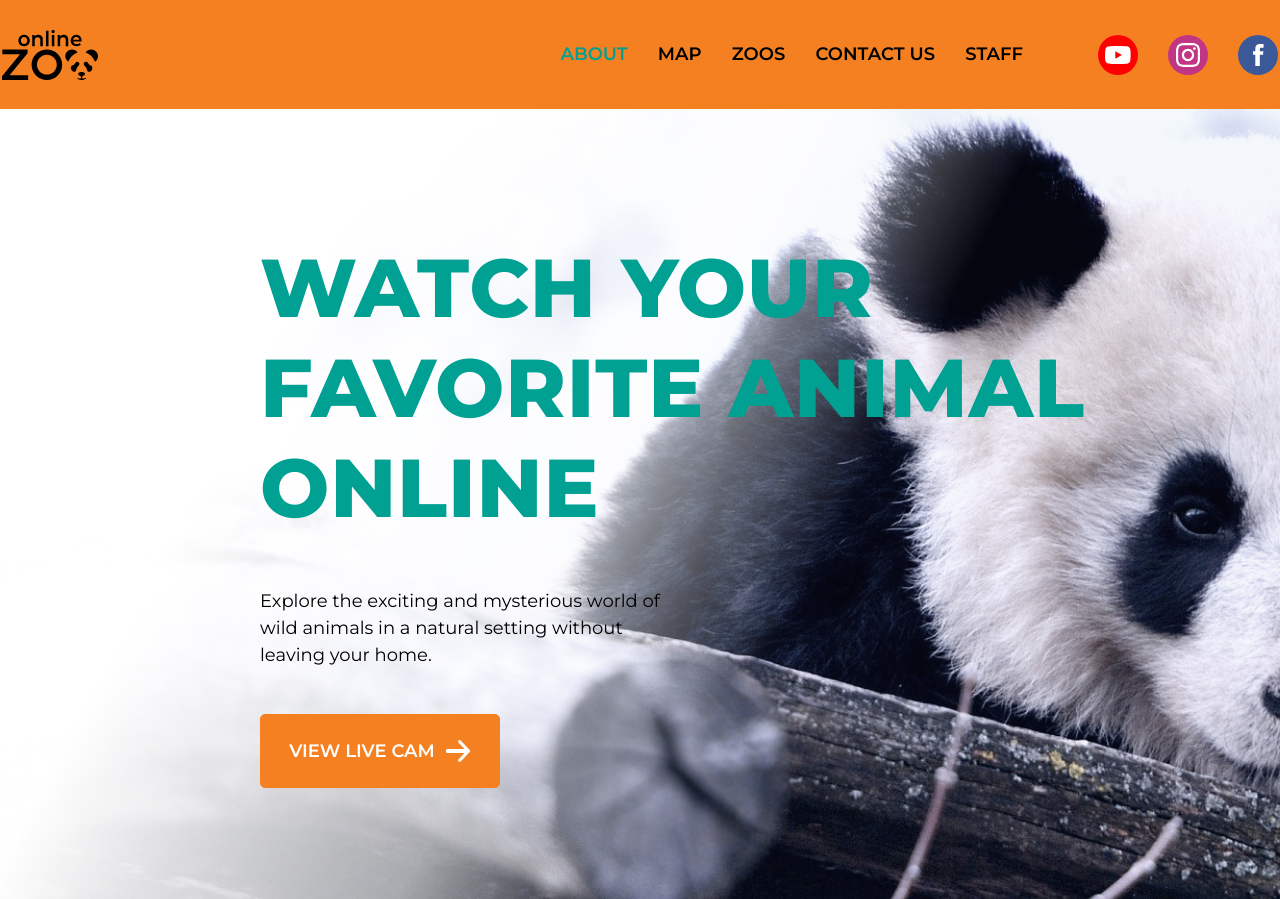
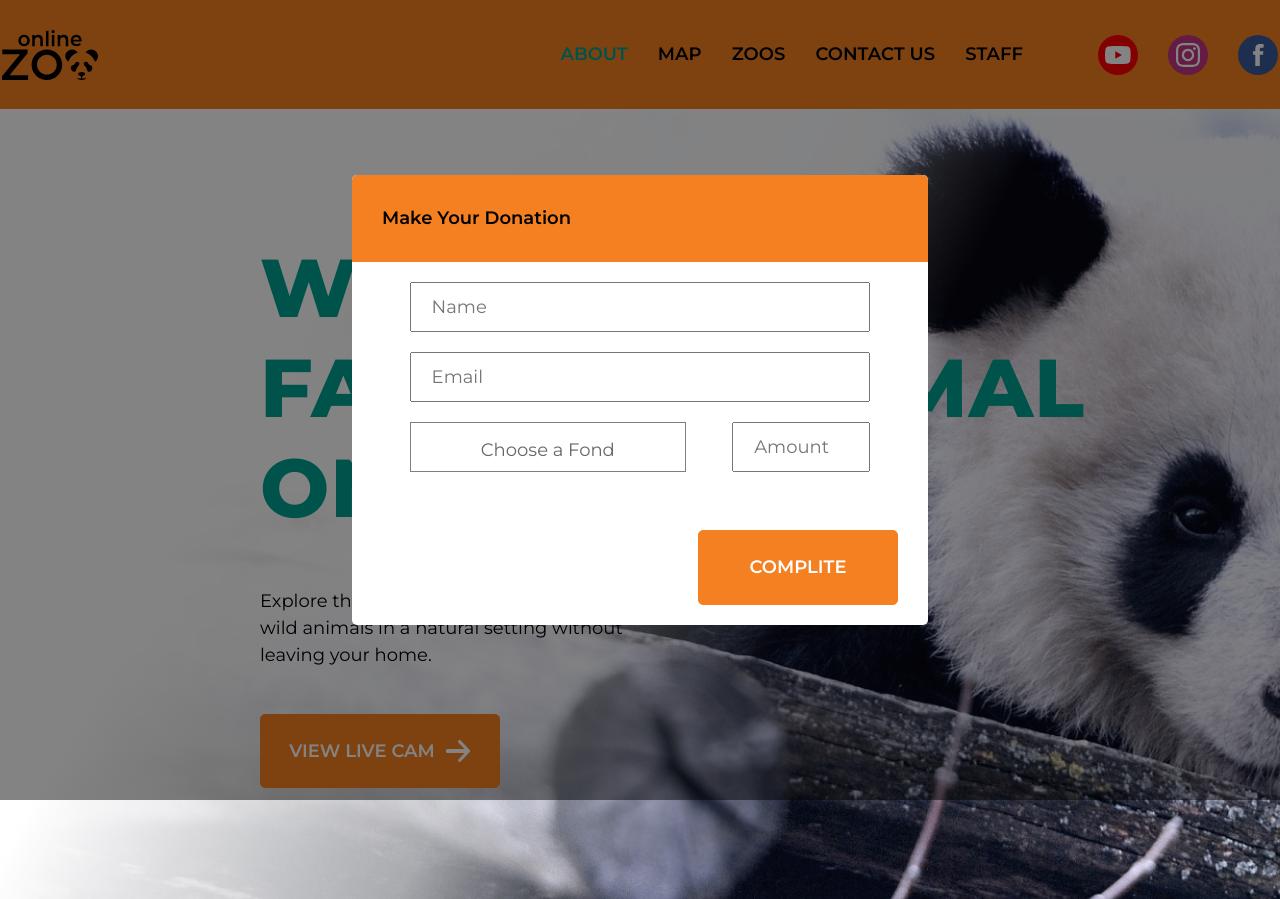
Before and after one commit to MaratkanovaAlexandra/---------------, a website built with webpack: page index.html in a window 1280 px wide. Shown: the top 899 px of the page. Built offline with nearby package versions, Linux system fonts and the light colour scheme; files whose address does not match are found by name.

Commit message:
feta: draw donation

```diff
--- a/src/components/pop-up/pop-up.ts
+++ b/src/components/pop-up/pop-up.ts
@@ -0,0 +1,42 @@
+import { createAndAppendHtmlElement } from "../utils/add-element-function";
+import * as Const from "../utils/const";
+
+export class Donation {
+    private _back: HTMLElement;
+    private _wrapper:  HTMLElement;
+    private _name: HTMLInputElement;
+    private _email: HTMLInputElement;
+    private _fondSelector: HTMLInputElement;
+    private _amount: HTMLInputElement;
+    private _button: HTMLButtonElement;
+
+    init() {
+        this._back = document.createElement("div");
+        this._back.classList.add("pop_up__back");
+
+        this._wrapper = createAndAppendHtmlElement(this._back, "div", "pop_up__wrapper");
+        createAndAppendHtmlElement(this._wrapper, "div", "pop_up__header", "make your donation");
+
+        this._name = createAndAppendHtmlElement(this._wrapper, "input", "pop_up__nameinput");
+        this._name.placeholder = "Name";
+        this._email =  createAndAppendHtmlElement(this._wrapper, "input", "pop_up__emailinput");
+        this._email.placeholder = "Email";
+
+        this._fondSelector = createAndAppendHtmlElement(this._wrapper, "div", "pop_up__fondinput");
+        const OUTPUT = createAndAppendHtmlElement(this._fondSelector, "output", "pop_up__fondOutput");
+        OUTPUT.value = "Choose a Fond"
+        const SELECT = createAndAppendHtmlElement(this._fondSelector, "div", "pop_up__fondSelect");
+        createAndAppendHtmlElement(SELECT, "button", "pop_up__fondSelectOption", Const.condor);
+        createAndAppendHtmlElement(SELECT, "button", "pop_up__fondSelectOption", Const.Awesome_Africa);
+        createAndAppendHtmlElement(SELECT, "button", "pop_up__fondSelectOption", Const.Hao_Da);
+        createAndAppendHtmlElement(SELECT, "button", "pop_up__fondSelectOption", Const.Coala_Country);
+
+        this._amount = createAndAppendHtmlElement(this._fondSelector, "input", "pop_up__amountinput");
+        this._amount.placeholder = "Amount";
+        this._button = createAndAppendHtmlElement(this._wrapper, "button", "pop_up__button", "complite");
+    }
+
+    get donation(): HTMLElement {
+        return this._back;
+    }
+}
--- a/src/components/utils/const.ts
+++ b/src/components/utils/const.ts
@@ -34,7 +34,12 @@ export let donationButton = "donete now";
 export let careText = "CARE FOR THE ANIMALS YOU LOVE";
 
 //footer
-export const footerButton = "Donate for volunteers";
+export const footerButton = "Send a messege";
 export const firstLinc = "© 2021 DinaK";
 export const secondtLinc = "© Yem Digital";
 export const trirdLinc = "© RSSchool";
+
+export const condor = "Condor";
+export const Awesome_Africa = "Awesome Africa";
+export const Hao_Da = "Hao Da";
+export const Coala_Country = "Coala Country";
--- a/src/index.ts
+++ b/src/index.ts
@@ -3,6 +3,7 @@ import "./styles/main.scss";
 import { Header } from "./components/header/header";
 import { FirstPage } from "./components/first-page/first-page";
 import { Footer } from "./components/footer/footer"
+import { Donation } from "./components/pop-up/pop-up"
 
 const ROOT = document.querySelector(".root");
 const HEADER = new Header;
@@ -14,6 +15,10 @@ FIRSTPAGE.init();
 const FOOTER = new Footer();
 FOOTER.init();
 
+const DONATION = new Donation();
+DONATION.init()
+
 ROOT.appendChild(HEADER.header);
 ROOT.appendChild(FIRSTPAGE.firstPage);
 ROOT.appendChild(FOOTER.footer);
+document.body.appendChild(DONATION.donation)
--- /dev/null
+++ b/src/styles/layout/pop-up.scss
@@ -0,0 +1,116 @@
+.pop_up {
+  &__back {
+    position: absolute;
+    left: 0;
+    top: 0;
+    z-index: 10;
+
+    display: flex;
+    justify-content: center;
+    align-items: center;
+
+    height: 100%;
+    width: 100%;
+    background-color: #0000007c;
+  }
+
+  &__wrapper {
+    position: relative;
+    width: 45%;
+    height: 450px;
+    background-color: #ffffff;
+    border-radius: 5px;
+    display: flex;
+    flex-direction: column;
+    align-items: center;
+  }
+
+  &__header {
+    width: 100%;
+    padding: 30px;
+    background-color: $orange;
+    box-sizing: border-box;
+    border-radius: 5px 5px 0 0;
+    @include basicText;
+    font-weight: 600;
+    text-transform: capitalize;
+    color: #000;
+  }
+
+  &__nameinput,
+  &__emailinput,
+  &__fondOutput {
+    @include basicText;
+    font-family: "Montserrat";
+
+    width: 80%;
+    height: 50px;
+    padding: 0 20px;
+    margin-top: 20px;
+    box-sizing: border-box;
+    outline: none;
+  }
+
+  &__fondinput {
+    position: relative;
+    display: flex;
+    justify-content: space-between;
+    width: 80%;
+  }
+
+  &__fondOutput {
+    width: 60%;
+    border: 1px solid rgba(0, 0, 0, 0.5);
+    color: rgba(0, 0, 0, 0.6);
+    text-align: center;
+    padding-top: 3%;
+  }
+
+  &__fondSelect {
+    position: absolute;
+    top: 70px;
+    width: 59.5%;
+    display: flex;
+    flex-direction: column;
+    border: 1px solid #000;
+    border-top: none;
+    z-index: 5;
+    display: none;
+  }
+
+  &__fondSelectOption {
+    padding: 20px 0;
+    background-color: #ffffff;
+    border: none;
+
+    font-family: "Montserrat";
+    @include basicText;
+
+    &:hover {
+      background-color: $green;
+    }
+  }
+
+  &__amountinput {
+    height: 50px;
+    width: 30%;
+    @include basicText;
+    padding: 0 20px;
+    margin-top: 20px;
+    box-sizing: border-box;
+    outline: none;
+
+    font-family: "Montserrat";
+  }
+
+  &__button {
+    position: absolute;
+    right: 30px;
+    bottom: 20px;
+    margin-top: 70px;
+    height: 75px;
+    @include basicButton;
+    @include buttonText;
+    width: 200px;
+  }
+}
--- a/src/styles/main.scss
+++ b/src/styles/main.scss
@@ -7,3 +7,4 @@
 @import "./layout/header.scss";
 @import "./layout/first-page.scss";
 @import "./layout/footer.scss";
+@import "./layout/pop-up.scss";
```
